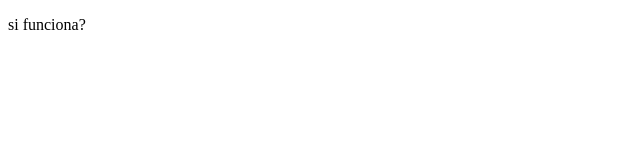
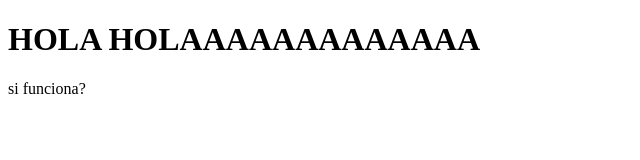
Before and after one commit to LFernandoTS/dirGit, a plain HTML site: page index.html in a window 1280 px wide. Shown: the whole page, without its empty margins (0-640 px from the left). Drawn offline with Linux system fonts and the light colour scheme.

Commit message:
Otro Commit de Pruebay7RgH5vQN4UT6Tx

```diff
--- a/index.html
+++ b/index.html
@@ -7,6 +7,7 @@
     <title>GOOGLE</title>
 </head>
 <body>
+    <h1>HOLA HOLAAAAAAAAAAAAA</h1>
     <P>si funciona?</P>
 </body>
 </html>
```
